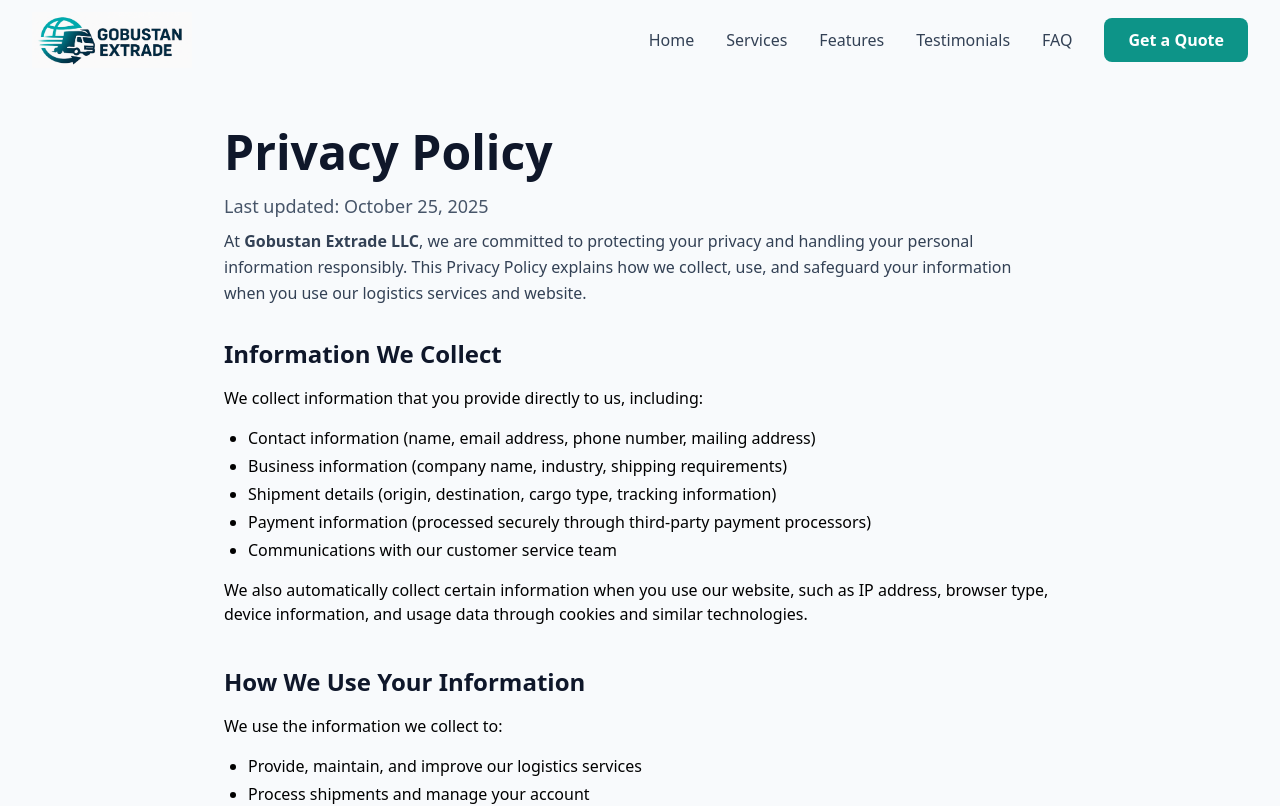
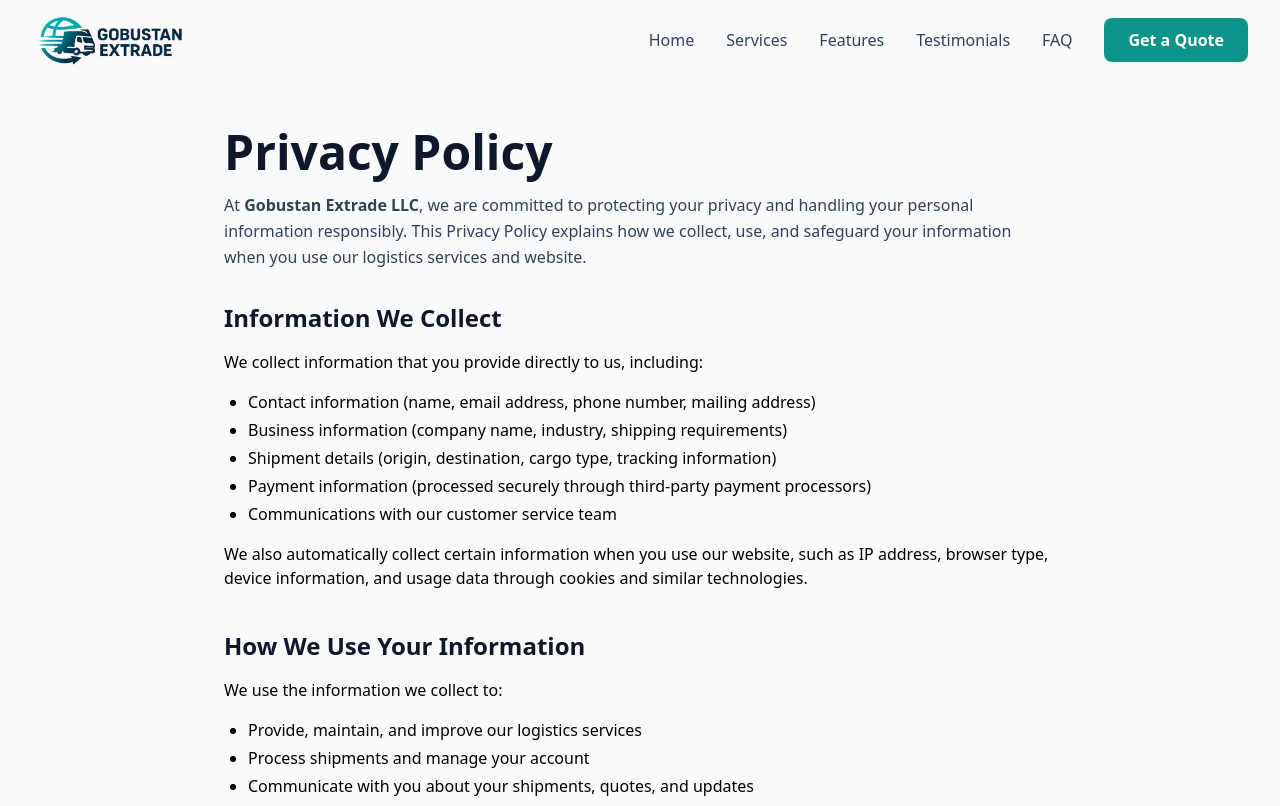
Before and after one commit to EasyRelay/gobustan-extrade-llc, a React (Vite) app: page /privacy in a window 1280 px wide. Shown: the top 806 px of the page. Built offline with nearby package versions, Linux system fonts and the light colour scheme.

Commit message:
uodated legacys

```diff
--- a/src/pages/Cookies.tsx
+++ b/src/pages/Cookies.tsx
@@ -25,10 +25,6 @@ export default function Cookies() {
           <motion.h1 variants={fadeInUp} className="text-5xl font-bold text-slate-900 mb-4">
             Cookie Policy
           </motion.h1>
-
-          <motion.p variants={fadeInUp} className="text-lg text-slate-600 mb-2">
-            Last updated: October 25, 2025
-          </motion.p>
 
           <motion.p variants={fadeInUp} className="text-slate-700 mb-8 leading-relaxed">
             This Cookie Policy explains how Gobustan Extrade LLC uses cookies and similar technologies on our website.
--- a/src/pages/Privacy.tsx
+++ b/src/pages/Privacy.tsx
@@ -21,10 +21,6 @@ export default function Privacy() {
           <motion.h1 variants={fadeInUp} className="text-5xl font-bold text-slate-900 mb-4">
             Privacy Policy
           </motion.h1>
-
-          <motion.p variants={fadeInUp} className="text-lg text-slate-600 mb-2">
-            Last updated: October 25, 2025
-          </motion.p>
 
           <motion.p variants={fadeInUp} className="text-slate-700 mb-8 leading-relaxed">
             At <strong>Gobustan Extrade LLC</strong>, we are committed to protecting your privacy and handling your
--- a/src/pages/Terms.tsx
+++ b/src/pages/Terms.tsx
@@ -23,10 +23,6 @@ export default function Terms() {
           <motion.h1 variants={fadeInUp} className="text-5xl font-bold text-slate-900 mb-4">
             Terms of Service
           </motion.h1>
-
-          <motion.p variants={fadeInUp} className="text-lg text-slate-600 mb-2">
-            Last updated: October 25, 2025
-          </motion.p>
 
           <motion.p variants={fadeInUp} className="text-slate-700 mb-8 leading-relaxed">
             These Terms of Service govern your use of Gobustan Extrade LLC's logistics services.
```
